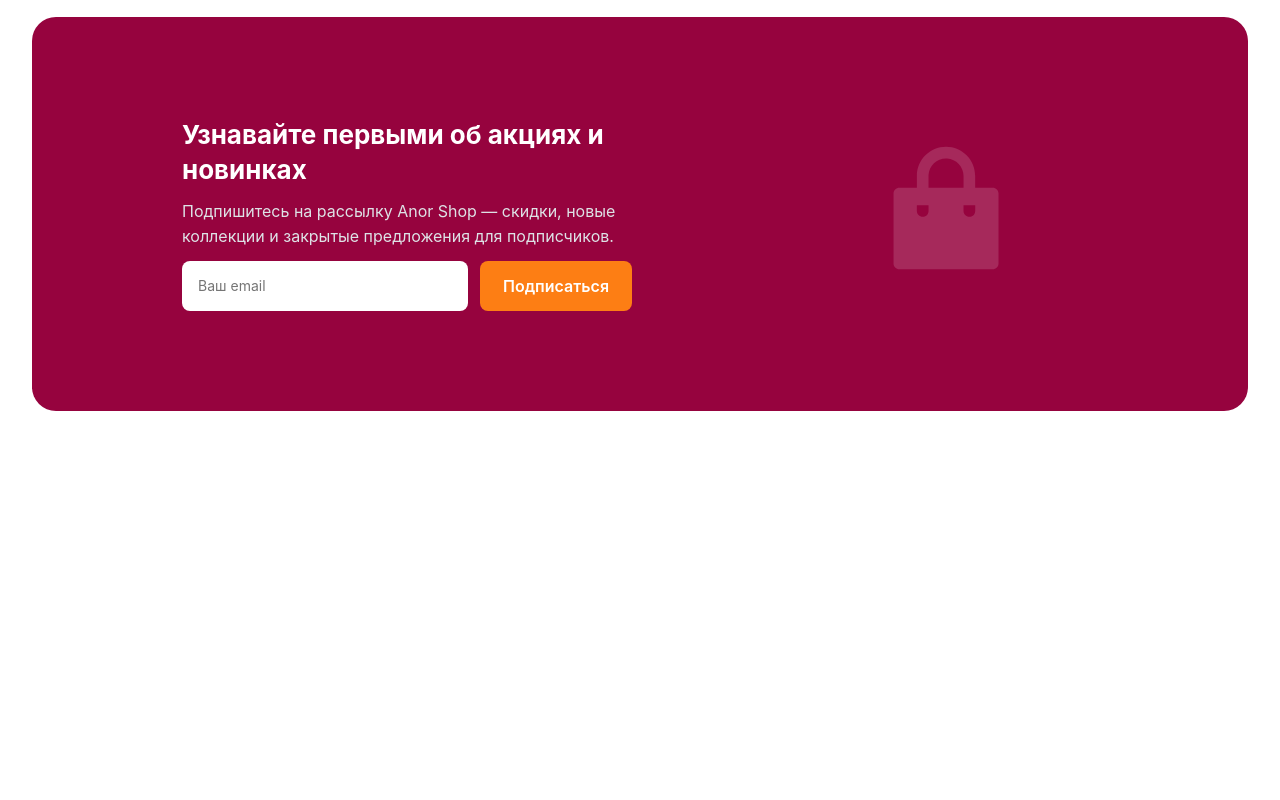
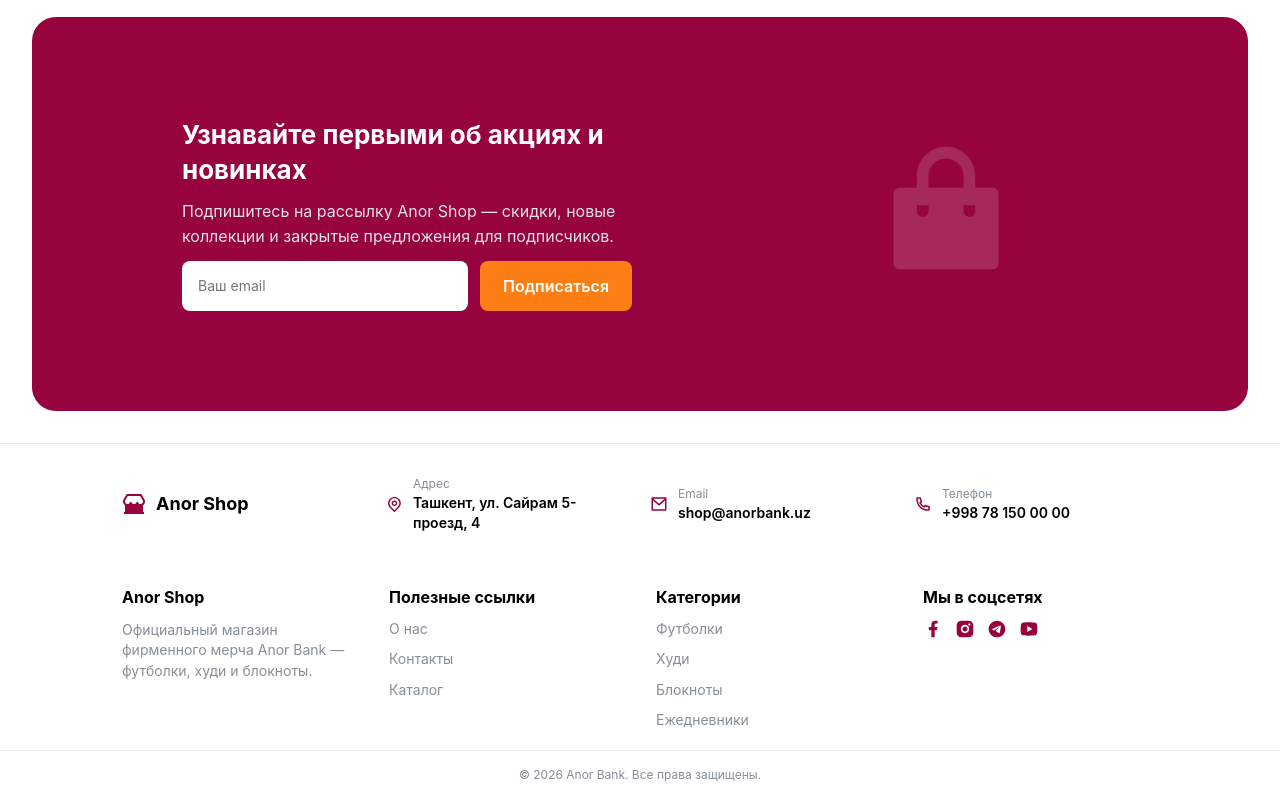
Before and after one commit to Kamolova945/anor-shop, a React (Vite) app: page / in a window 1280 px wide. Shown: the part 2660-3460 px from the top of the page. Before the commit the page ends 3103 px from the top, so only its background shows below. Built offline with nearby package versions, Linux system fonts and the light colour scheme.

Commit message:
footer of Home Page

```diff
--- /dev/null
+++ b/src/components/FooterComponent.tsx
@@ -0,0 +1,140 @@
+import { Box, Flex, SimpleGrid, Stack, Text, Title } from '@mantine/core'
+import { Link } from 'react-router'
+import {
+  RiFacebookFill,
+  RiInstagramFill,
+  RiTelegramFill,
+  RiYoutubeFill,
+  RiMailLine,
+  RiPhoneLine,
+  RiMapPinLine,
+  RiStore2Fill,
+} from '@remixicon/react'
+
+const usefulLinks = [
+  { title: 'О нас', path: '/about' },
+  { title: 'Контакты', path: '/contacts' },
+  { title: 'Каталог', path: '/products' },
+]
+
+const categories = [
+  { title: 'Футболки', path: '/products?category=tshirt' },
+  { title: 'Худи', path: '/products?category=tshirt' },
+  { title: 'Блокноты', path: '/products?category=notebook' },
+  { title: 'Ежедневники', path: '/products?category=notebook' },
+]
+
+const socials = [RiFacebookFill, RiInstagramFill, RiTelegramFill, RiYoutubeFill]
+
+export const FooterComponent = () => {
+  return (
+    <Box bg={'white'} mt={'xl'} style={{ borderTop: '1px solid #e9e9e9' }}>
+
+      <SimpleGrid cols={{ base: 1, sm: 2, md: 4 }} spacing={'lg'} px={'xl'} py={'xl'} maw={1100} mx={'auto'}>
+        <Flex align={'center'} gap={'xs'}>
+          <RiStore2Fill size={24} color={'#96033E'} />
+          <Text fw={700} size={'lg'}>
+            Anor Shop
+          </Text>
+        </Flex>
+
+        <Flex align={'center'} gap={'xs'}>
+          <RiMapPinLine size={18} color={'#96033E'} />
+          <Box>
+            <Text size={'xs'} c={'dimmed'}>
+              Адрес
+            </Text>
+            <Text size={'sm'} fw={600}>
+              Ташкент, ул. Сайрам 5-проезд, 4
+            </Text>
+          </Box>
+        </Flex>
+
+        <Flex align={'center'} gap={'xs'}>
+          <RiMailLine size={18} color={'#96033E'} />
+          <Box>
+            <Text size={'xs'} c={'dimmed'}>
+              Email
+            </Text>
+            <Text size={'sm'} fw={600}>
+              shop@anorbank.uz
+            </Text>
+          </Box>
+        </Flex>
+
+        <Flex align={'center'} gap={'xs'}>
+          <RiPhoneLine size={18} color={'#96033E'} />
+          <Box>
+            <Text size={'xs'} c={'dimmed'}>
+              Телефон
+            </Text>
+            <Text size={'sm'} fw={600}>
+              +998 78 150 00 00
+            </Text>
+          </Box>
+        </Flex>
+      </SimpleGrid>
+
+
+      <SimpleGrid cols={{ base: 1, sm: 2, md: 4 }} spacing={'xl'} px={'xl'} py={'lg'} maw={1100} mx={'auto'}>
+        <Stack gap={'xs'}>
+          <Text fw={700}>Anor Shop</Text>
+          <Text size={'sm'} c={'dimmed'}>
+            Официальный магазин фирменного мерча Anor Bank — футболки, худи и блокноты.
+          </Text>
+        </Stack>
+
+        <Stack gap={'xs'}>
+          <Title order={5}>Полезные ссылки</Title>
+          {usefulLinks.map((link) => (
+            <Text
+              key={link.path}
+              component={Link}
+              to={link.path}
+              size={'sm'}
+              c={'dimmed'}
+              style={{ textDecoration: 'none' }}
+            >
+              {link.title}
+            </Text>
+          ))}
+        </Stack>
+
+        <Stack gap={'xs'}>
+          <Title order={5}>Категории</Title>
+          {categories.map((cat) => (
+            <Text
+              key={cat.title}
+              component={Link}
+              to={cat.path}
+              size={'sm'}
+              c={'dimmed'}
+              style={{ textDecoration: 'none' }}
+            >
+              {cat.title}
+            </Text>
+          ))}
+        </Stack>
+
+        <Stack gap={'xs'}>
+          <Title order={5}>Мы в соцсетях</Title>
+          <Flex gap={'sm'}>
+            {socials.map((Icon, index) => (
+              <Icon key={index} size={20} color={'#96033E'} />
+            ))}
+          </Flex>
+        </Stack>
+      </SimpleGrid>
+
+      <Text
+        size={'xs'}
+        c={'dimmed'}
+        ta={'center'}
+        py={'md'}
+        style={{ borderTop: '1px solid #e9e9e9' }}
+      >
+        © {new Date().getFullYear()} Anor Bank. Все права защищены.
+      </Text>
+    </Box>
+  )
+}
--- a/src/components/Layout.tsx
+++ b/src/components/Layout.tsx
@@ -1,16 +1,17 @@
 import type { ReactNode } from 'react'
 import { HeaderComponent } from './HeaderComponent.tsx'
+import { FooterComponent } from './FooterComponent.tsx'
 
 interface LayoutProps {
   children: ReactNode
 }
-
 
 export const Layout = ({ children }: LayoutProps) => {
   return (
     <>
       <HeaderComponent />
       {children}
+      <FooterComponent />
     </>
   )
 }
```
